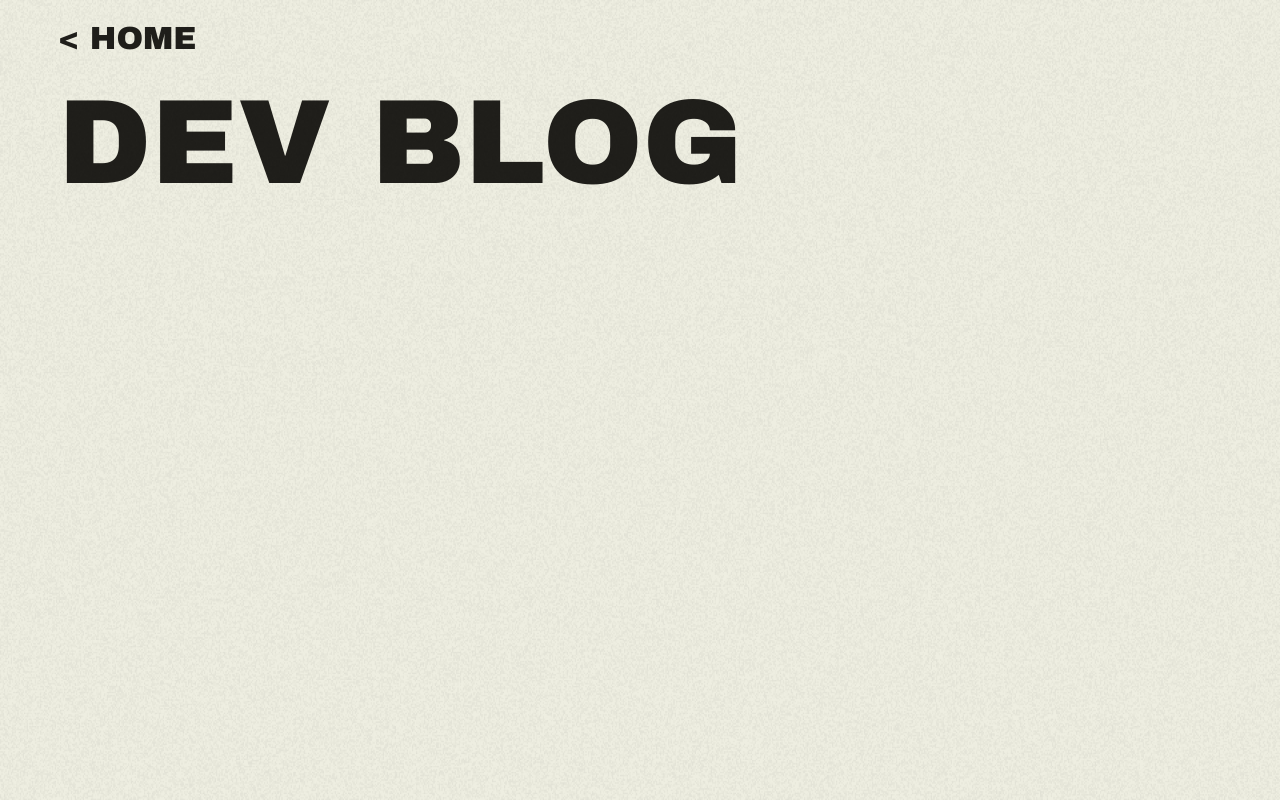
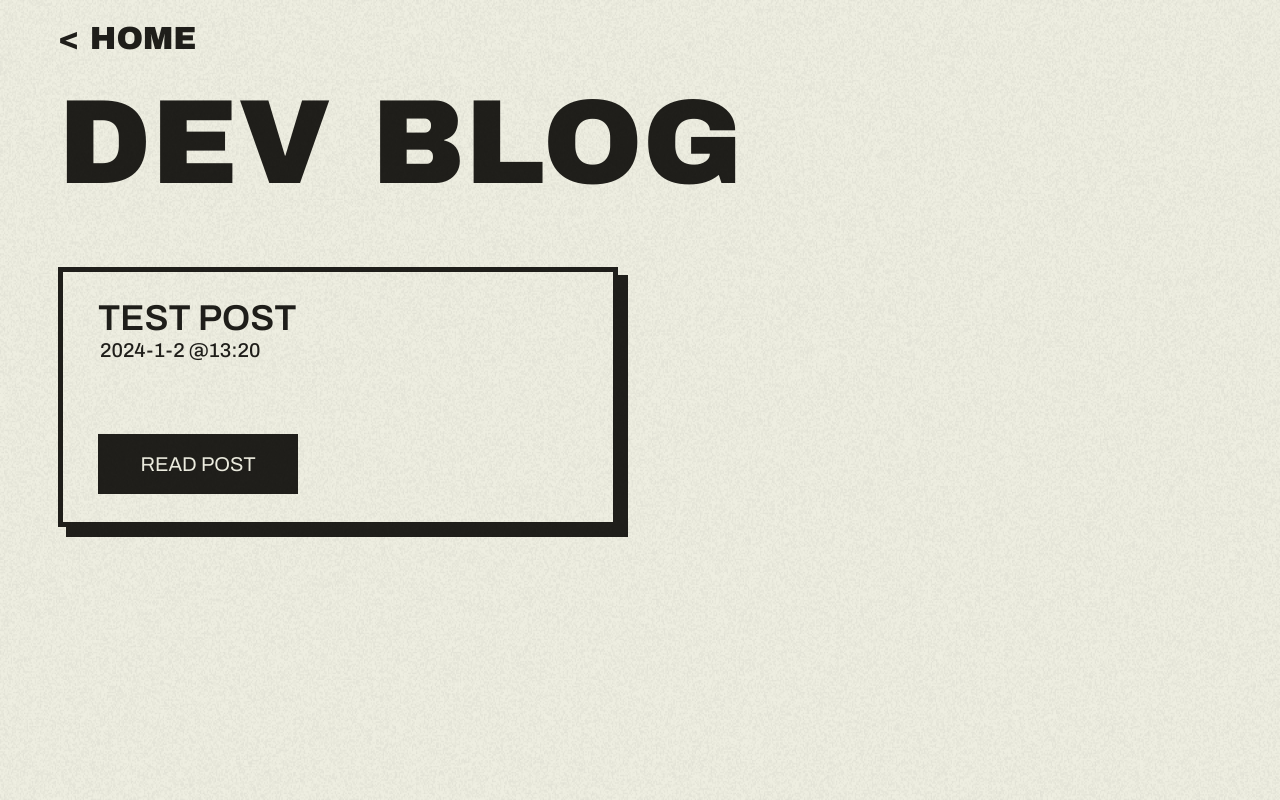
Before and after one commit to hugomardbrink/mardbrink.se, a React (Vite) app: page /blog in a window 1280 px wide. Built offline with nearby package versions, Linux system fonts and the light colour scheme.

Commit message:
Add post modules

```diff
--- /dev/null
+++ b/res/posts/Test.md
@@ -0,0 +1,3 @@
+# Test
+
+This is a test post about something..
--- a/src/pages/DevBlog.styled.ts
+++ b/src/pages/DevBlog.styled.ts
@@ -28,3 +28,56 @@ export const HomeLink = styled.a`
     text-decoration: underline;
   }
 `
+
+export const PostModule = styled.div`
+  display: flex;
+  flex-direction: column;
+  margin-top: 70px;
+  width: 550px;
+  height: 250px;
+  border: 5px ${({ theme }) => theme.colors.secondary} solid;
+  box-shadow: 9px 9px 0 1px ${({ theme }) => theme.colors.secondary};
+`
+
+export const PostTitle = styled.span`
+  margin-top: 30px;
+  margin-left: 35px;
+
+  font-size: 36px;
+  font-weight: 600;
+`
+
+export const PostDate = styled.span`
+  margin-top: 7px;
+  margin-left: 37px;
+
+  font-size: 20px;
+  font-weight: 500;
+`
+
+export const ModulePrimaryButton = styled.a`
+  display: flex;
+  justify-content: center;
+  align-items: center;
+  text-decoration: none;
+
+  width: 200px;
+  height: 60px;
+  background-color: ${({ theme }) => theme.colors.secondary};
+  color: ${({ theme }) => theme.colors.primary};
+  font-size: 20px;
+  border: none;
+  cursor: pointer;
+
+  transition: box-shadow 0.25s, margin 0.25s;
+
+  box-shadow: 0 0 0 0 ${({ theme }) => theme.colors.accent};
+  margin-top: 75px;
+  margin-left: 35px;
+
+  &:hover {
+    margin-top: 66px;
+    margin-left: 26px;
+    box-shadow: 9px 9px 0 1px ${({ theme }) => theme.colors.accent};
+  }
+`
--- a/src/pages/DevBlog.tsx
+++ b/src/pages/DevBlog.tsx
@@ -1,10 +1,29 @@
-import { Title, HomeLink, Wrapper } from './DevBlog.styled'
+import { Title, HomeLink, PostModule, PostTitle, PostDate, ModulePrimaryButton, Wrapper } from './DevBlog.styled'
+import testPost from '../../res/posts/Test.md?raw'
 
 export const DevBlog = () => {
+  interface Post {
+    name: string
+    date: Date
+    text: string
+  }
+
+  const Posts: Post[] = [{ name: 'TEST POST', date: new Date(2024, 1, 20, 13, 20), text: testPost }]
+
   return (
     <Wrapper>
       <HomeLink href="/">&lt; HOME</HomeLink>
       <Title>DEV BLOG</Title>
+      {Posts.map((p) => (
+        <PostModule>
+          <PostTitle>{p.name}</PostTitle>
+          <PostDate>
+            {p.date.getFullYear()}-{p.date.getMonth()}-{p.date.getDay()} @{p.date.getHours()}:
+            {p.date.getMinutes()}
+          </PostDate>
+          <ModulePrimaryButton>READ POST</ModulePrimaryButton>
+        </PostModule>
+      ))}
     </Wrapper>
   )
 }
```
